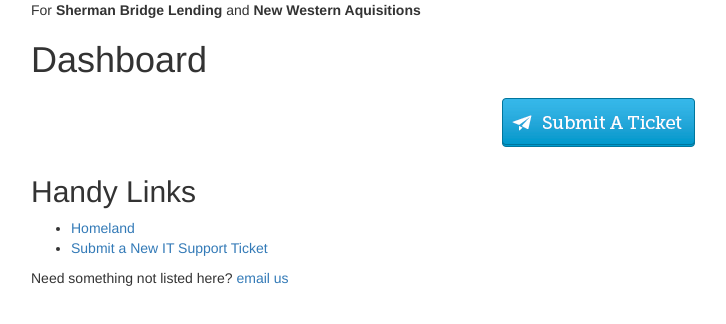
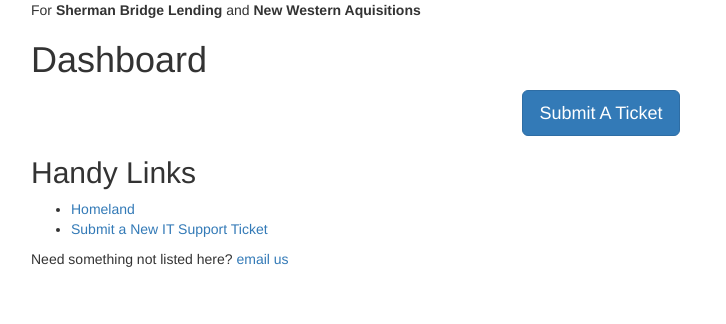
Before and after one commit to manpow/manpow.github.io, a plain HTML site: page index.html in a window 1280 px wide. Shown: the whole page, without its empty margins (39-765 px from the left). Drawn offline with Linux system fonts and the light colour scheme.

Commit message:
Changed button image to HTML anchor element

```diff
--- a/index.html
+++ b/index.html
@@ -12,7 +12,7 @@
 <div>
     <center>
         <div style="display: inline;">
-            <a href="https://manpow.freshdesk.com"><img src="static/images/btn_submitTicket.png"></a><br>
+            <a class="btn btn-primary btn-lg" href="https://manpow.freshdesk.com">Submit A Ticket</a>
         </div>
     </center>
 </div>
```
